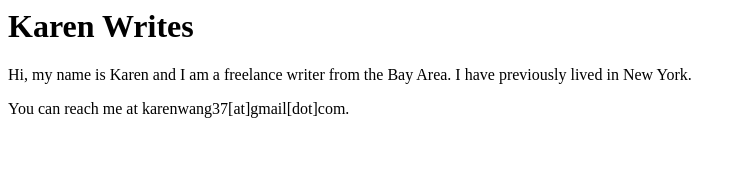
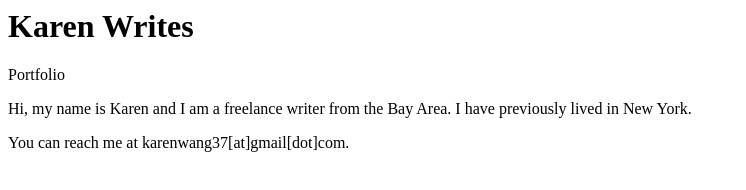
Before and after one commit to karen-wang/karenwrites, a plain HTML site: page index.html in a window 1280 px wide. Shown: the whole page, without its empty margins (0-746 px from the left). Drawn offline with Linux system fonts and the light colour scheme.

Commit message:
Update index.html

```diff
--- a/index.html
+++ b/index.html
@@ -1,3 +1,4 @@
 <h1>Karen Writes</h1>
+<a>Portfolio</a>
 <p>Hi, my name is Karen and I am a freelance writer from the Bay Area. I have previously lived in New York.</p>
 <p>You can reach me at karenwang37[at]gmail[dot]com.</p>
```
